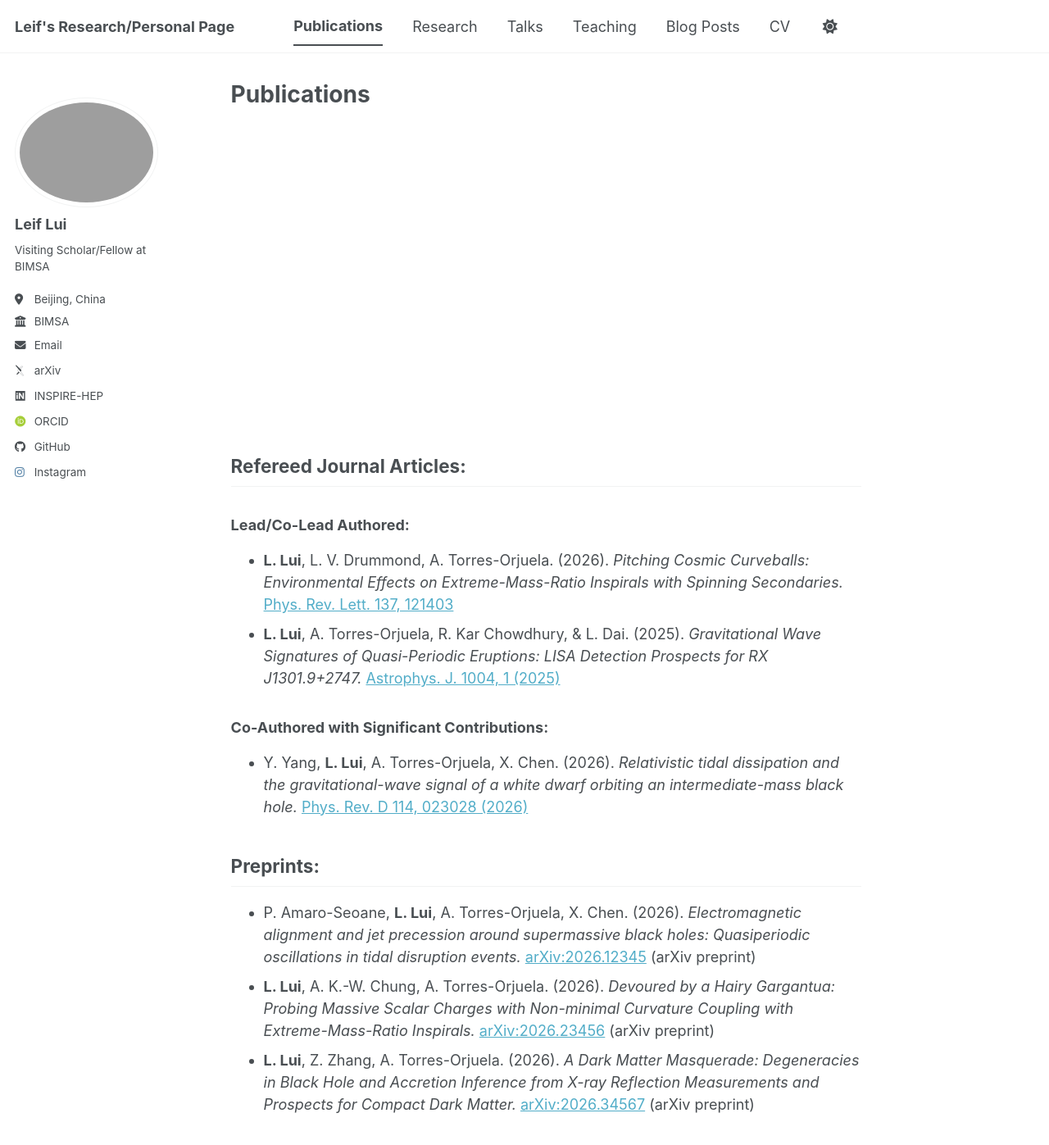
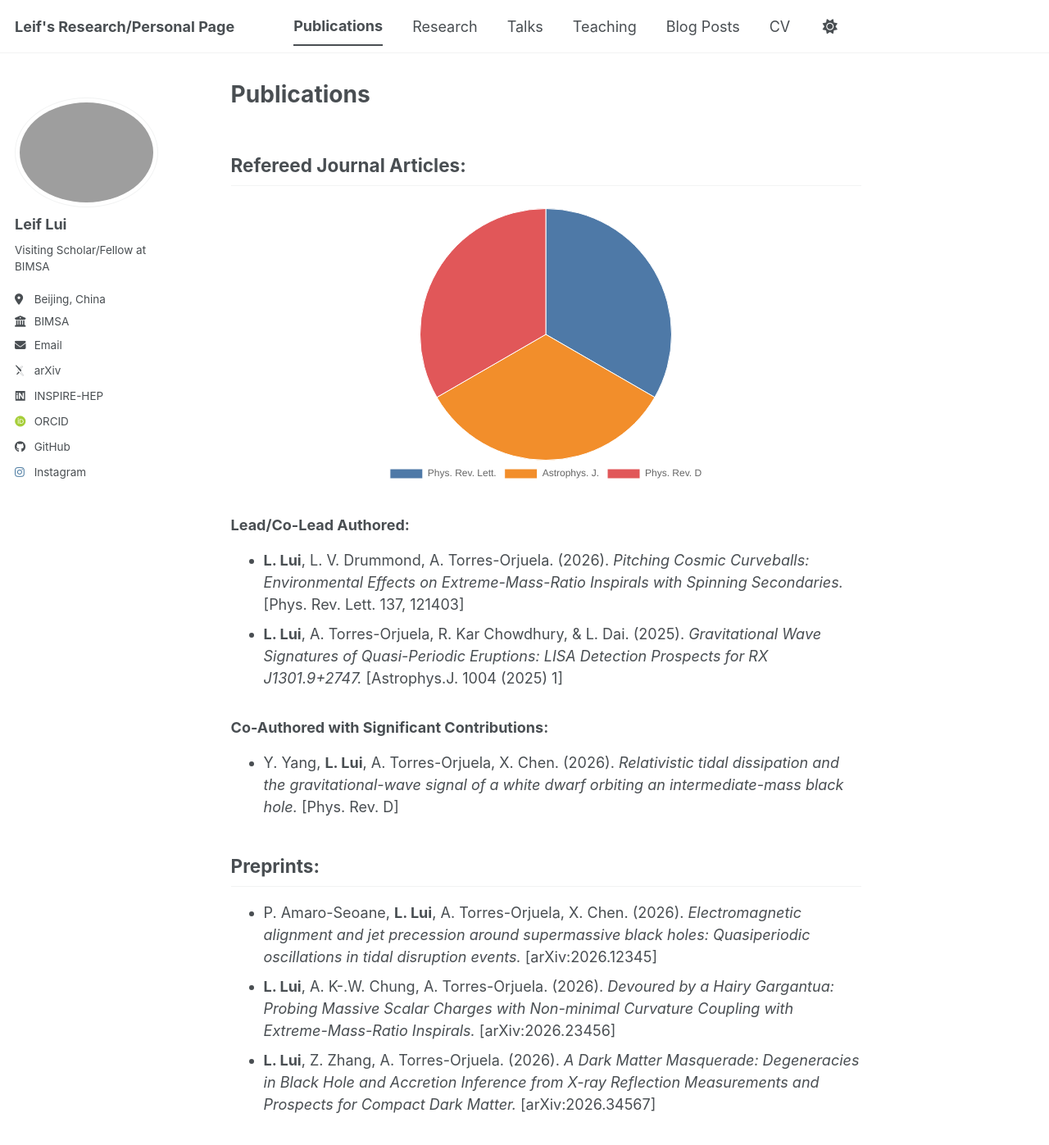
Before and after one commit to leiflui/leiflui.github.io, a Jekyll site: the page built from _pages/publications.md, in a window 1280 px wide and 1400 px high. Shown: the top 1397 px of the window at 82% size. Built offline with Jekyll 4.4.1, drawn with Linux system fonts in a browser that asks for light colours; some web fonts are replaced; a script bundle is joined from its source files by our own code; library files that are not in the unit come from our copies; some of the changed lines change nothing that is shown.

Commit message:
Revise publications and update chart rendering
Updated journal article section and added new preprints. Adjusted chart container and rendering logic for publication counts.

```diff
--- a/_pages/publications.md
+++ b/_pages/publications.md
@@ -3,104 +3,67 @@
 permalink: /publications/
 author_profile: true
 ---
+## Refereed Journal Articles:
 
-<!-- Chart container (interactive via Chart.js) -->
-<div id="journal-chart-container" style="max-width:720px;margin:0 auto 1.5rem;">
-  <canvas id="journalPieChart" width="720" height="360" aria-label="Journal publication distribution" role="img"></canvas>
+<div class="journal-chart-container" style="max-width: 520px; margin: 1.5rem auto 2rem; height: 340px;">
+  <canvas id="journalChartCanvas" aria-label="Journal publication counts" role="img"></canvas>
 </div>
 
-## Refereed Journal Articles:
+<script src="https://cdn.jsdelivr.net/npm/chart.js"></script>
+<script>
+  const journalCounts = [
+    { journal: 'Phys. Rev. Lett.', count: 1 },
+    { journal: 'Astrophys. J.', count: 1 },
+    { journal: 'Phys. Rev. D', count: 1 }
+  ];
+
+  const labels = journalCounts.map(item => item.journal);
+  const values = journalCounts.map(item => item.count);
+  const palette = ['#4e79a7', '#f28e2b', '#e15759', '#76b7b2', '#59a14f', '#edc949', '#af7aa1', '#ff9da7'];
+
+  window.addEventListener('DOMContentLoaded', function () {
+    const canvas = document.getElementById('journalChartCanvas');
+    if (!canvas) return;
+
+    new Chart(canvas, {
+      type: 'pie',
+      data: {
+        labels: labels,
+        datasets: [{
+          data: values,
+          backgroundColor: palette.slice(0, labels.length),
+          borderColor: '#ffffff',
+          borderWidth: 1
+        }]
+      },
+      options: {
+        responsive: true,
+        maintainAspectRatio: false,
+        plugins: {
+          legend: {
+            position: 'bottom'
+          },
+          tooltip: {
+            callbacks: {
+              label: function(context) {
+                return context.label + ': ' + context.parsed + ' paper(s)';
+              }
+            }
+          }
+        }
+      }
+    });
+  });
+</script>
 
 ### Lead/Co-Lead Authored:
-- **L. Lui**, L. V. Drummond, A. Torres-Orjuela. (2026). *Pitching Cosmic Curveballs: Environmental Effects on Extreme-Mass-Ratio Inspirals with Spinning Secondaries.* [Phys. Rev. Lett. 137, 121403](https://inspirehep.net/search?ln=en&p=find+a+L.+Lui+and+Pitching+Cosmic+Curveballs)
-- **L. Lui**, A. Torres-Orjuela, R. Kar Chowdhury, &amp; L. Dai. (2025). *Gravitational Wave Signatures of Quasi-Periodic Eruptions: LISA Detection Prospects for RX J1301.9+2747.* [Astrophys. J. 1004, 1 (2025)](https://inspirehep.net/search?ln=en&p=find+a+L.+Lui+and+Gravitational+Wave+Signatures+of+Quasi-Periodic+Eruptions)
+- **L. Lui**, L. V. Drummond, A. Torres-Orjuela. (2026). *Pitching Cosmic Curveballs: Environmental Effects on Extreme-Mass-Ratio Inspirals with Spinning Secondaries.* [Phys. Rev. Lett. 137, 121403]
+- **L. Lui**, A. Torres-Orjuela, R. Kar Chowdhury, &  L. Dai. (2025). *Gravitational Wave Signatures of Quasi-Periodic Eruptions: LISA Detection Prospects for RX J1301.9+2747.* [Astrophys.J. 1004 (2025) 1]
 
 ### Co-Authored with Significant Contributions:
-- Y. Yang, **L. Lui**, A. Torres-Orjuela, X. Chen. (2026). *Relativistic tidal dissipation and the gravitational-wave signal of a white dwarf orbiting an intermediate-mass black hole.* [Phys. Rev. D 114, 023028 (2026)](https://doi.org/10.1103/r5gt-f241)
+- Y. Yang, **L. Lui**, A. Torres-Orjuela, X. Chen. (2026). *Relativistic tidal dissipation and the gravitational-wave signal of a white dwarf orbiting an intermediate-mass black hole.* [Phys. Rev. D]
 
 ## Preprints:
-- P. Amaro-Seoane, **L. Lui**, A. Torres-Orjuela, X. Chen. (2026). *Electromagnetic alignment and jet precession around supermassive black holes: Quasiperiodic oscillations in tidal disruption events.* [arXiv:2026.12345](https://arxiv.org/abs/2026.12345) (arXiv preprint)
-- **L. Lui**, A. K.-W. Chung, A. Torres-Orjuela. (2026). *Devoured by a Hairy Gargantua: Probing Massive Scalar Charges with Non-minimal Curvature Coupling with Extreme-Mass-Ratio Inspirals.* [arXiv:2026.23456](https://arxiv.org/abs/2026.23456) (arXiv preprint)
-- **L. Lui**, Z. Zhang, A. Torres-Orjuela. (2026). *A Dark Matter Masquerade: Degeneracies in Black Hole and Accretion Inference from X-ray Reflection Measurements and Prospects for Compact Dark Matter.* [arXiv:2026.34567](https://arxiv.org/abs/2026.34567) (arXiv preprint)
-
-<!-- Chart.js (CDN) + automatic Inspire HEP aggregation with graceful fallback -->
-<script src="https://cdn.jsdelivr.net/npm/chart.js"></script>
-<script>
-  (function(){
-    // renderPieChart: create or update the Chart.js pie chart
-    let chart = null;
-    function renderPieChart(labels, values) {
-      const ctx = document.getElementById('journalPieChart').getContext('2d');
-      if (chart) chart.destroy();
-      const colors = ['#4e79a7', '#f28e2b', '#e15759', '#76b7b2', '#59a14f', '#edc949', '#af7aa1', '#ff9da7', '#9c755f'];
-      chart = new Chart(ctx, {
-        type: 'pie',
-        data: {
-          labels: labels,
-          datasets: [{ data: values, backgroundColor: colors.slice(0, labels.length), borderColor: '#ffffff', borderWidth: 1 }]
-        },
-        options: {
-          responsive: true,
-          plugins: {
-            legend: { position: 'right' },
-            tooltip: { callbacks: { label: ctx => ctx.label + ': ' + ctx.parsed } }
-          }
-        }
-      });
-    }
-
-    // Helper: normalize journal names for grouping
-    function normalizeJournal(name){
-      return (name || '').replace(/\s+/g,' ').trim();
-    }
-
-    // Fallback counts (quick manual defaults) - used if Inspire fetch fails
-    const manualCounts = {
-      'Phys. Rev. Lett.': 1,
-      'Astrophys. J.': 1,
-      'Phys. Rev. D': 1,
-      'arXiv (preprints)': 3
-    };
-
-    // Try fetching and aggregating from Inspire HEP API. If it fails, use manualCounts.
-    async function fetchInspireAndRender() {
-      const authorId = 2960480; // from the link you provided
-      const apiUrl = `https://inspirehep.net/api/literature?authors=${authorId}&size=1000&fields=publication_info,dois,arxiv_eprints,titles`;
-      try {
-        const res = await fetch(apiUrl);
-        if (!res.ok) throw new Error('Inspire response: ' + res.status);
-        const data = await res.json();
-        const hits = data.hits?.hits || data._embedded?.records || data.records || [];
-        const counts = {};
-        hits.forEach(rec => {
-          const meta = rec.metadata || rec;
-          const pubs = meta.publication_info || meta.publication || [];
-          let added = false;
-          if (pubs && pubs.length) {
-            const p = pubs[0];
-            const j = p.journal_title || p.journal || p.journal_title_short || null;
-            if (j) { const name = normalizeJournal(j); counts[name] = (counts[name]||0)+1; added = true; }
-          }
-          if (!added) {
-            if (meta.arxiv_eprints && meta.arxiv_eprints.length) { counts['arXiv (preprints)'] = (counts['arXiv (preprints)']||0)+1; }
-            else if (meta.dois && meta.dois.length) { counts['Published (no journal metadata)'] = (counts['Published (no journal metadata)']||0)+1; }
-            else counts['Other'] = (counts['Other']||0)+1;
-          }
-        });
-
-        const labels = Object.keys(counts).length ? Object.keys(counts) : Object.keys(manualCounts);
-        const values = labels.map(l => counts[l] || manualCounts[l] || 0);
-        renderPieChart(labels, values);
-      } catch (err) {
-        console.warn('Inspire fetch failed, using manual counts:', err);
-        const labels = Object.keys(manualCounts);
-        const values = labels.map(l => manualCounts[l]);
-        renderPieChart(labels, values);
-      }
-    }
-
-    // Run when DOM ready
-    if (document.readyState === 'loading') document.addEventListener('DOMContentLoaded', fetchInspireAndRender);
-    else fetchInspireAndRender();
-  })();
-</script>
+- P. Amaro-Seoane, **L. Lui**, A. Torres-Orjuela, X. Chen. (2026). *Electromagnetic alignment and jet precession around supermassive black holes: Quasiperiodic oscillations in tidal disruption events.* [arXiv:2026.12345]
+- **L. Lui**, A. K-.W. Chung, A. Torres-Orjuela. (2026). *Devoured by a Hairy Gargantua: Probing Massive Scalar Charges with Non-minimal Curvature Coupling with Extreme-Mass-Ratio Inspirals.* [arXiv:2026.23456]
+- **L. Lui**, Z. Zhang, A. Torres-Orjuela. (2026). *A Dark Matter Masquerade: Degeneracies in Black Hole and Accretion Inference from X-ray Reflection Measurements and Prospects for Compact Dark Matter.* [arXiv:2026.34567]
```
